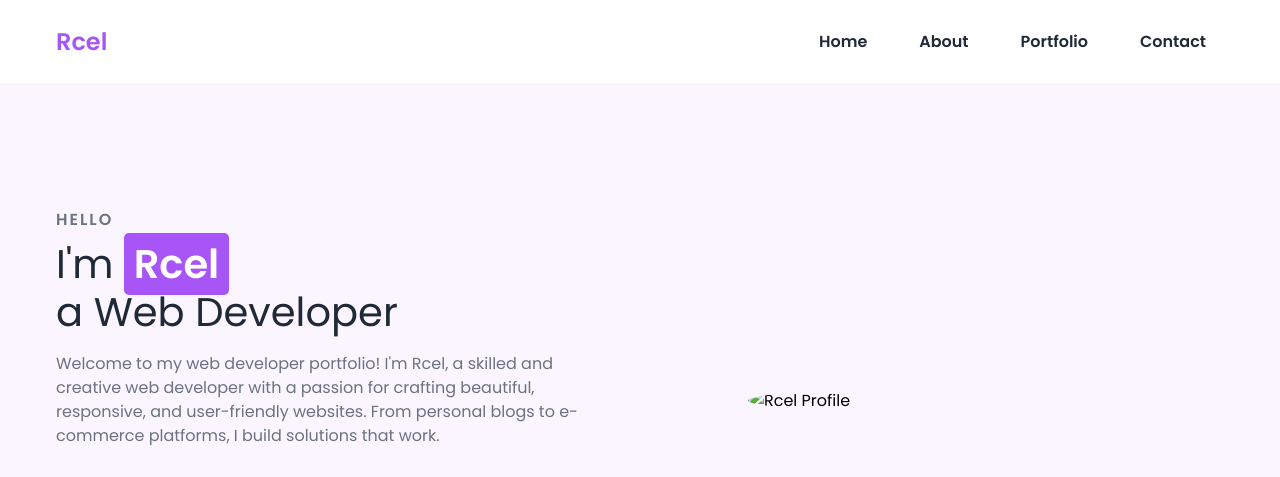
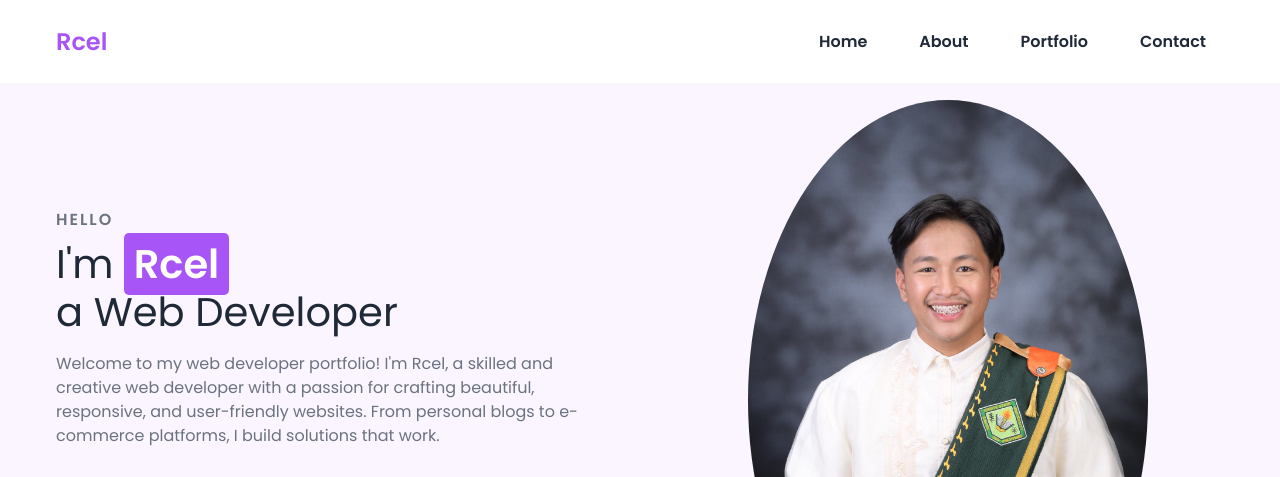
Before and after one commit to Rcel303/portfolio, a plain HTML site: page index.html in a window 1280 px wide. Shown: the top 477 px of the page. Drawn offline with nearby package versions, Linux system fonts and the light colour scheme.

Commit message:
Update index.html

```diff
--- a/index.html
+++ b/index.html
@@ -98,7 +98,7 @@
           </div>
         </div>
         <div class="image">
-          <img src="assets/prof.jpg" alt="Rcel Profile" />
+          <img src="prof.jpg" alt="Rcel Profile" />
         </div>
       </div>
     </section>
```
